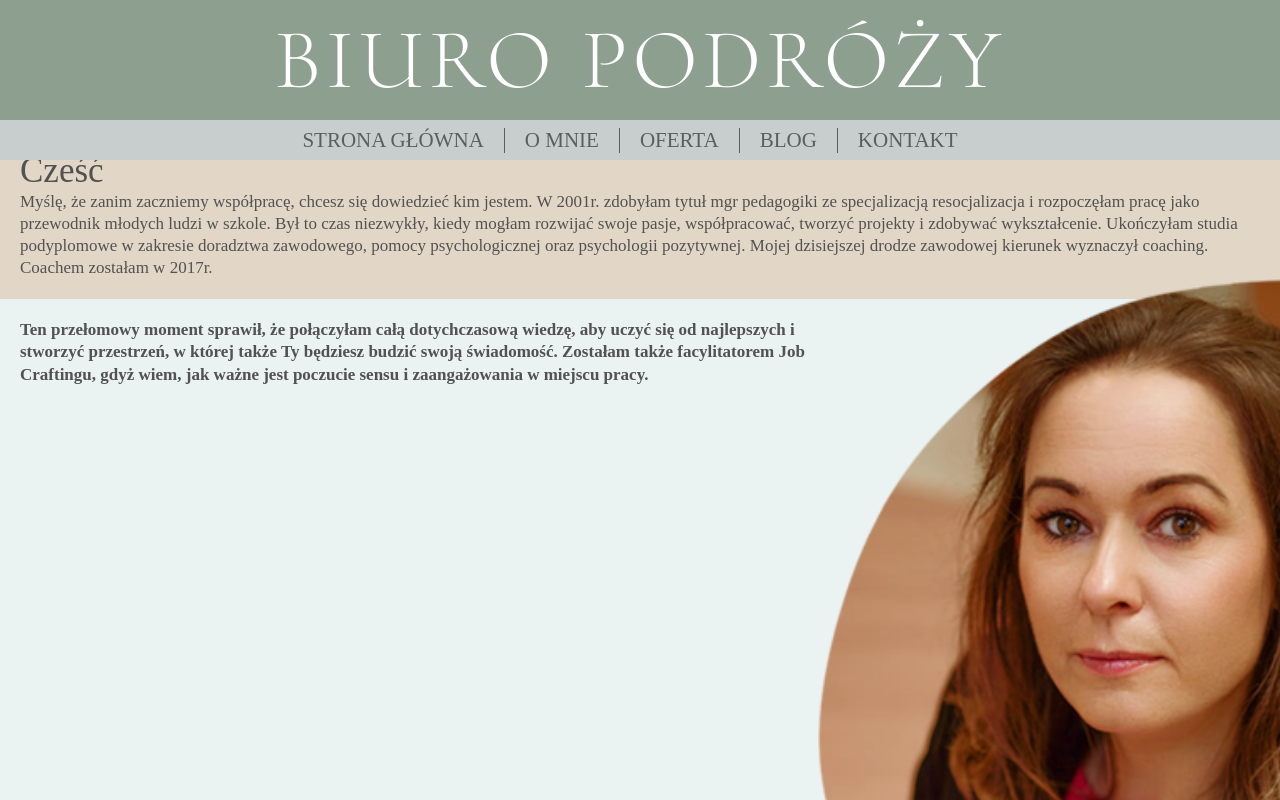
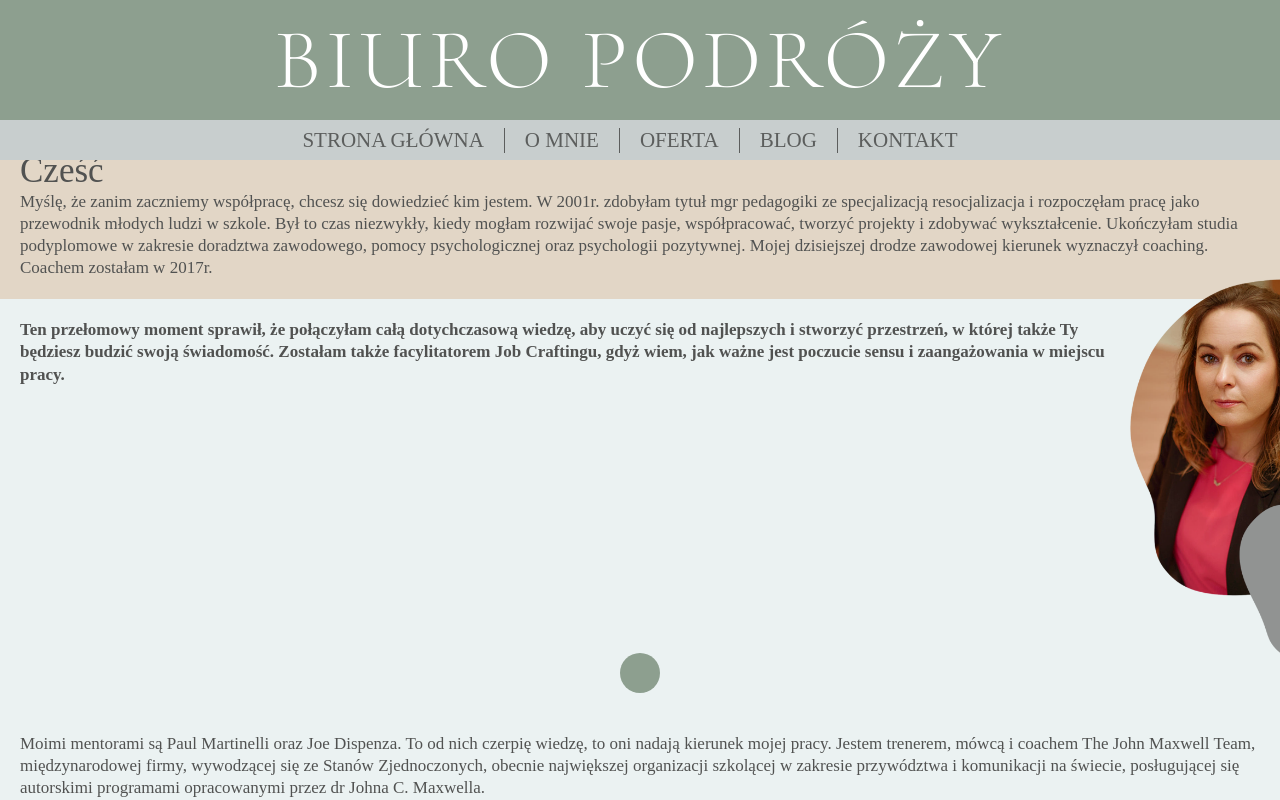
Before and after one commit to marcinstenka/zaranska, a React (Create React App) app: page /zaranska/o-mnie in a window 1280 px wide. Shown: the top 800 px of the page. Built offline with nearby package versions, Linux system fonts and the light colour scheme.

Commit message:
about and offer 0.3.2

```diff
--- a/src/App.css
+++ b/src/App.css
@@ -278,6 +278,8 @@ a {
 }
 .description__img{
   min-width: 150px;
+  max-width: 150px;
+  height: auto;
   margin-top: -20px;
 }
 .container-description img{
```
